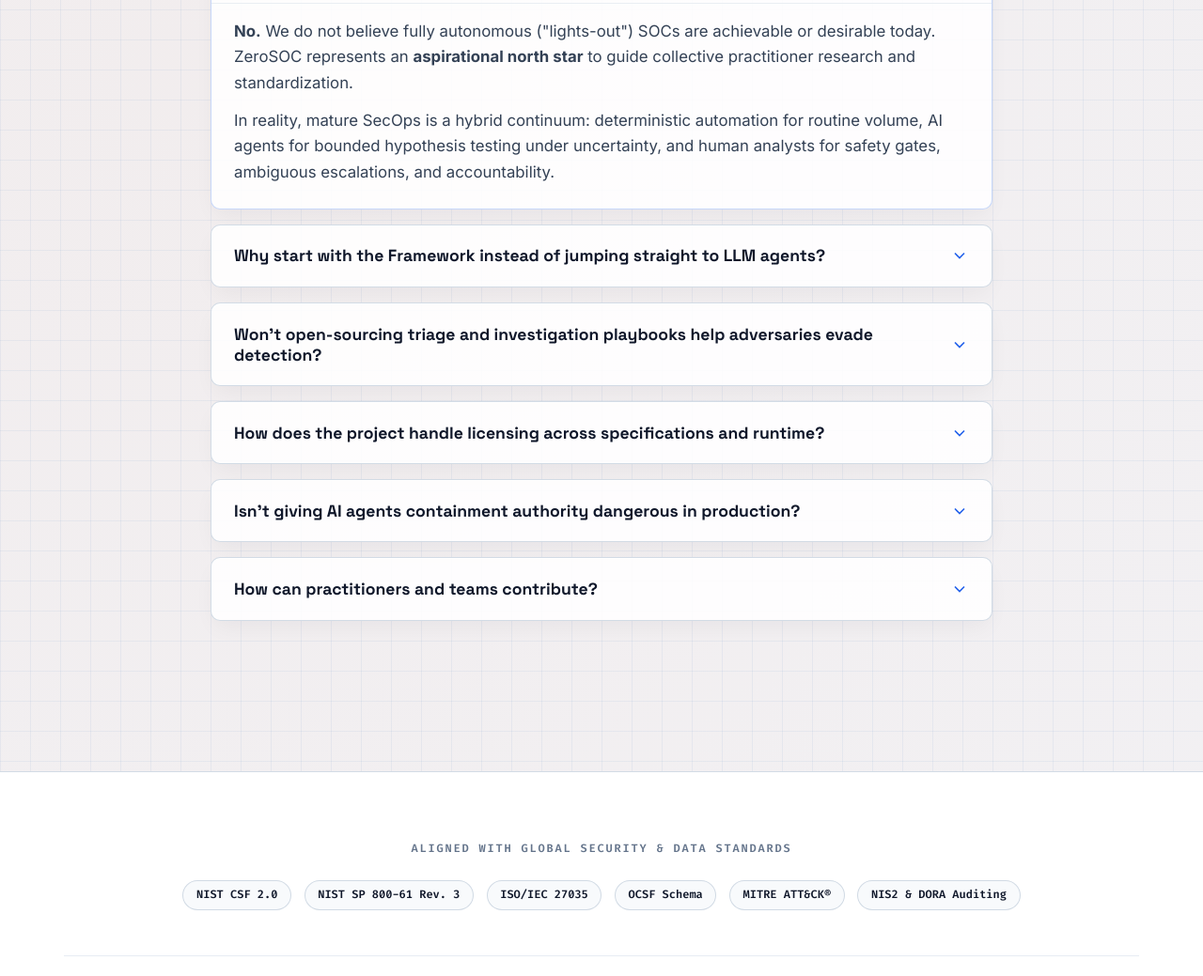
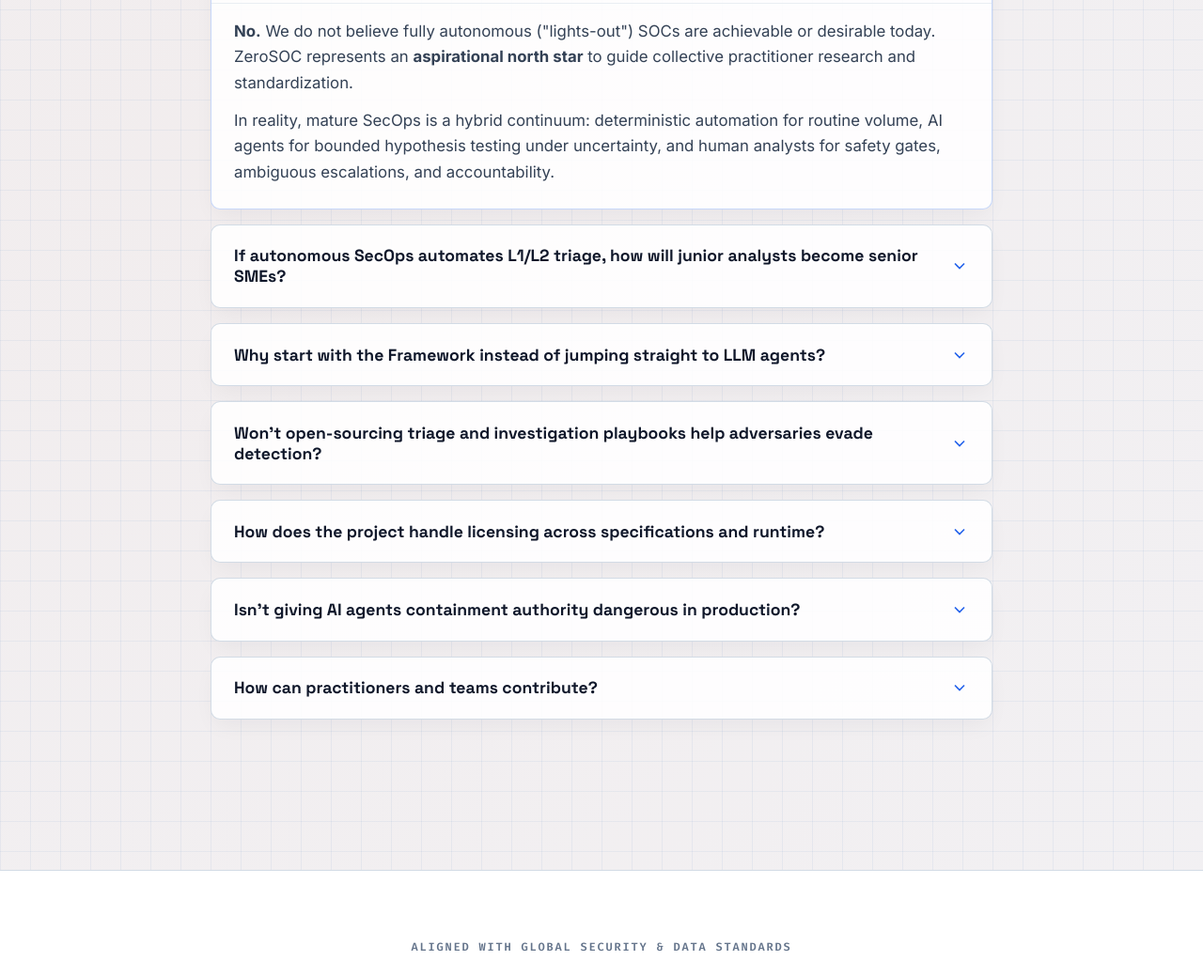
Before and after one commit to ZeroSOC/zerosoc.org, a plain HTML site: page index.html in a window 1280 px wide. Shown: the part 7510-8549 px from the top of the page at 94% size. Drawn offline with Linux system fonts and the light colour scheme.

Commit message:
docs: add FAQ reflection on the future of SOC analysts and training junior talent

```diff
--- a/index.html
+++ b/index.html
@@ -678,6 +678,31 @@
           <!-- Q2 -->
           <div class="faq-item">
             <button class="faq-trigger" aria-expanded="false">
+              <span>If autonomous SecOps automates L1/L2 triage, how will junior analysts become senior SMEs?</span>
+              <svg class="faq-icon" viewBox="0 0 24 24" fill="none" stroke="currentColor" stroke-width="2"
+                aria-hidden="true">
+                <path d="M6 9l6 6 6-6" />
+              </svg>
+            </button>
+            <div class="faq-content">
+              <div class="faq-body">
+                <p>
+                  <strong>This is one of the most critical open questions facing modern cybersecurity.</strong>
+                  Historically, practitioners developed intuition, tradecraft, and deep system understanding by spending years grinding through entry-level alert triage.
+                </p>
+                <p>
+                  While the ZeroSOC North Star aims to replace repetitive manual analysis with autonomous operations, seasoned human SMEs remain essential for human-on-the-loop oversight, safety gates, detection engineering, threat modeling, and novel multi-stage incidents. If automated systems handle routine triage, the traditional apprenticeship model must evolve.
+                </p>
+                <p>
+                  We believe future analysts will learn by auditing transparent reasoning traces, authoring open playbooks, and training in empirical cyber ranges—supervising and validating AI agents rather than performing repetitive manual lookups. We actively invite SecOps leaders, educators, and practitioners to join this community discussion to shape the future of cybersecurity career paths together.
+                </p>
+              </div>
+            </div>
+          </div>
+
+          <!-- Q3 -->
+          <div class="faq-item">
+            <button class="faq-trigger" aria-expanded="false">
               <span>Why start with the Framework instead of jumping straight to LLM agents?</span>
               <svg class="faq-icon" viewBox="0 0 24 24" fill="none" stroke="currentColor" stroke-width="2"
                 aria-hidden="true">
@@ -701,7 +726,7 @@
             </div>
           </div>
 
-          <!-- Q3 -->
+          <!-- Q4 -->
           <div class="faq-item">
             <button class="faq-trigger" aria-expanded="false">
               <span>Won't open-sourcing triage and investigation playbooks help adversaries evade detection?</span>
@@ -725,7 +750,7 @@
             </div>
           </div>
 
-          <!-- Q4 -->
+          <!-- Q5 -->
           <div class="faq-item">
             <button class="faq-trigger" aria-expanded="false">
               <span>How does the project handle licensing across specifications and runtime?</span>
@@ -752,7 +777,7 @@
             </div>
           </div>
 
-          <!-- Q4 -->
+          <!-- Q6 -->
           <div class="faq-item">
             <button class="faq-trigger" aria-expanded="false">
               <span>Isn't giving AI agents containment authority dangerous in production?</span>
@@ -776,7 +801,7 @@
             </div>
           </div>
 
-          <!-- Q5 -->
+          <!-- Q7 -->
           <div class="faq-item">
             <button class="faq-trigger" aria-expanded="false">
               <span>How can practitioners and teams contribute?</span>
```
